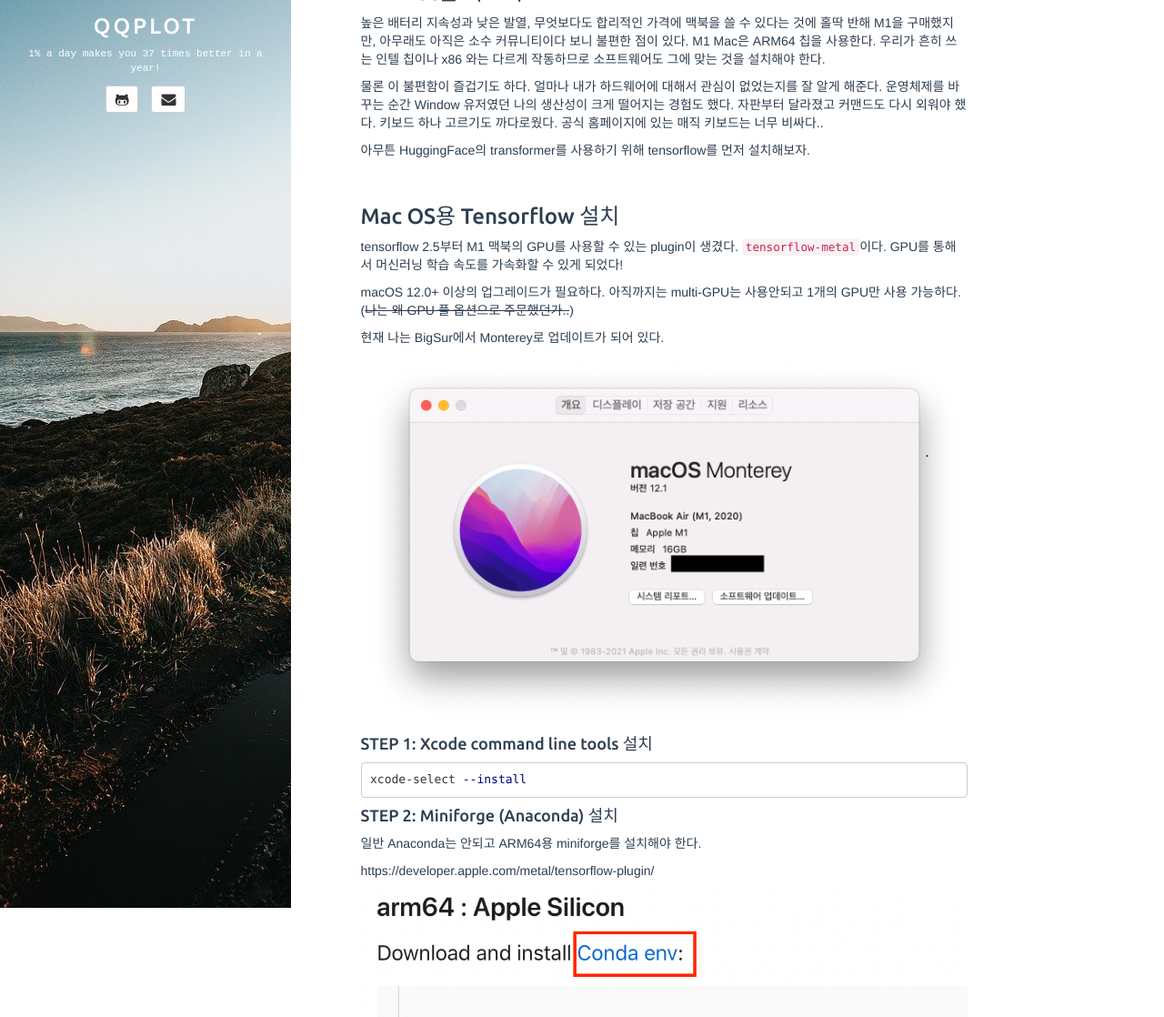
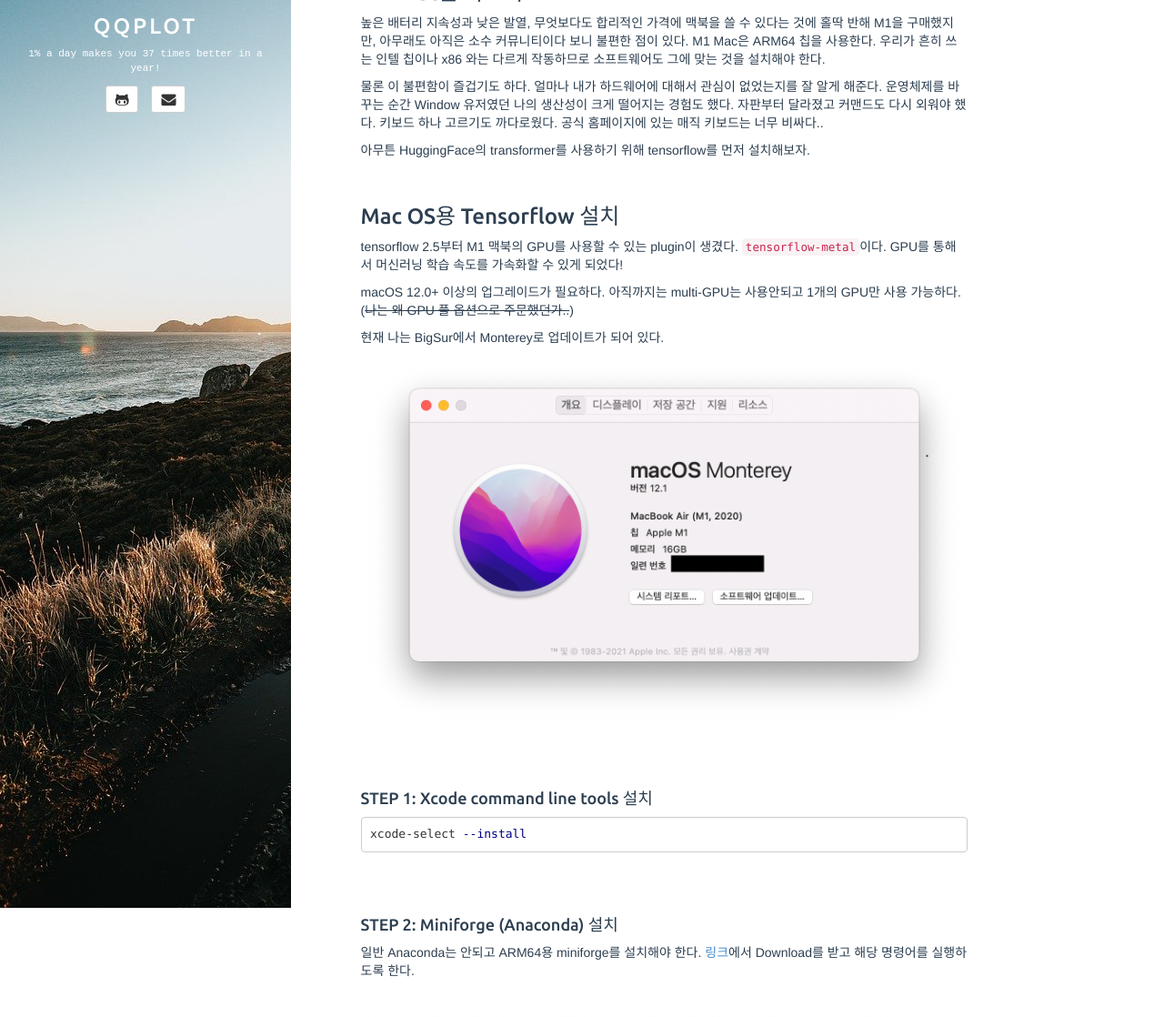
Before and after one commit to qqplot/qqplot.github.io, a Jekyll site: the page built from _posts/2022-01-08-install_tensorflow_in_mac_m1.md, in a window 1280 px wide and 1400 px high, cut to the strip 282-1400 px from the top of the window. Shown: the whole strip at 91% size. Built offline with Jekyll 4.4.1, drawn with Linux system fonts in a browser that asks for light colours; comment, search, counter and statistics services are not loaded; some of the changed text lies outside the part shown.

Commit message:
theme color changed

````diff
--- a/_includes/default.html
+++ b/_includes/default.html
@@ -24,7 +24,7 @@
 
 
 	<!-- Le fav and touch icons -->
-	<link rel="shortcut icon" href="images/favicon.ico">
+	<link rel="shortcut icon" href="/assets/images/favicon.png">
 	<!-- Update these with your own images
 	<link rel="apple-touch-icon" href="images/apple-touch-icon.png">
 	<link rel="apple-touch-icon" sizes="72x72" href="images/apple-touch-icon-72x72.png">
--- a/_posts/2022-01-08-install_tensorflow_in_mac_m1.md
+++ b/_posts/2022-01-08-install_tensorflow_in_mac_m1.md
@@ -41,9 +41,9 @@
 
 ![mac_os_version.png](https://github.com/qqplot/qqplot.github.io/blob/main/assets/images/mac_os_version.png?raw=true)
 
+<br/>
 
-
-
+<br/>
 
 
 
@@ -55,19 +55,21 @@
 
 
 
+ <br/>
 
+<br/>
 
 
 
 #### STEP 2: Miniforge (Anaconda) 설치
 
-일반 Anaconda는 안되고 ARM64용 miniforge를 설치해야 한다.
+일반 Anaconda는 안되고 ARM64용 miniforge를 설치해야 한다. [링크](https://developer.apple.com/metal/tensorflow-plugin/)에서 Download를 받고 해당 명령어를 실행하도록 한다.
 
-https://developer.apple.com/metal/tensorflow-plugin/
+<br/>
 
 ![miniforge_down.png](https://github.com/qqplot/qqplot.github.io/blob/main/assets/images/miniforge_down.png?raw=true)
 
-링크에서 Download를 받고 해당 명령어를 실행하도록 한다.
+<br/>
 
 ```sh
 chmod +x ~/Downloads/Miniforge3-MacOSX-arm64.sh
@@ -75,13 +77,15 @@
 source ~/miniforge3/bin/activate
 ```
 
-
+<br/>
 
 ✓ *이미 mini forge가 설치되어 있다면 제거하고 설치하자.* [링크](https://github.com/conda-forge/miniforge)
 
 생각보다 mac에서는 conda를 지우는 것이 만만치가 않다. 응용프로그램에도 없기도 하고... conda uninstall이나 clean 패키지를 설치하는 방법은 통하지 않았다. 아무래도 homebrew를 통해 설치를 해서 그런 듯 하다. 위 링크 방법대로 하니 잘 지워졌다.
 
+<br/>
 
+<br/>
 
 #### STEP 3: Conda 가상환경 생성 및 패키지 설치
 
@@ -156,7 +160,7 @@
 conda install -c conda-forge jupyterlab
 ```
 
-
+<br/><br/>
 
 
 
@@ -238,7 +242,7 @@
 
 ```
 
-
+<br/>
 
 코드를 돌리면 metal plugin이 정상적으로 호출되고 있음을 알 수 있다.
 
--- a/assets/css/style.css
+++ b/assets/css/style.css
@@ -56,25 +56,28 @@
 	color: #00ACEE;
 	border-color: #00ACEE;
 }
+#contact-list li:hover .fa-github-alt {
+	color: #1D87BD;
+}
 #contact-list li:hover .fa-linkedin {
 	color: #1D87BD;
 }
 #contact-list li:hover .fa-envelope {
-	color: #E93E30;
+	color: #1D87BD;
 }
-#contact-list li:hover .fa-pinterest {
-	color: #CC2127;
+#contact-list li:hover .fa-user {
+	color: #1D87BD;
 }
 #contact-list li:hover .fa-rss {
-	color: #e74c3c;
+	color: #1D87BD;
 }
 article .share .facebook:hover {
 	color: #43609C;
 	border-color: #43609C;
 }
 article .share .gplus:hover {
-	color: #C13929;
-	border-color: #C13929;
+	color: #1D87BD;
+	border-color: #1D87BD;
 }
 
 #contact-list-secondary {
@@ -82,8 +85,9 @@
 }
 
 .page-header {
-	/* color: #e74c3c; */
-	color: #111111;
+	/* color: #6082B6; */
+	color: #1D87BD;
+	/* color: #111111; */
 	text-shadow: 1px 1px 1px rgba(150, 150, 150, 1);
 }
 
@@ -139,7 +143,7 @@
 article.home h2 a:hover,
 article.home h3 a:hover,
 article.home h4 a:hover {
-	color: #e74c3c;
+	color: #1D87BD;
 }
 
 .author .author-image {
````
